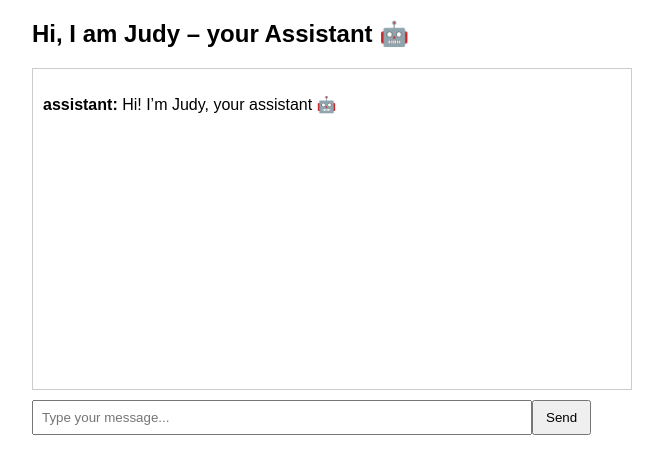
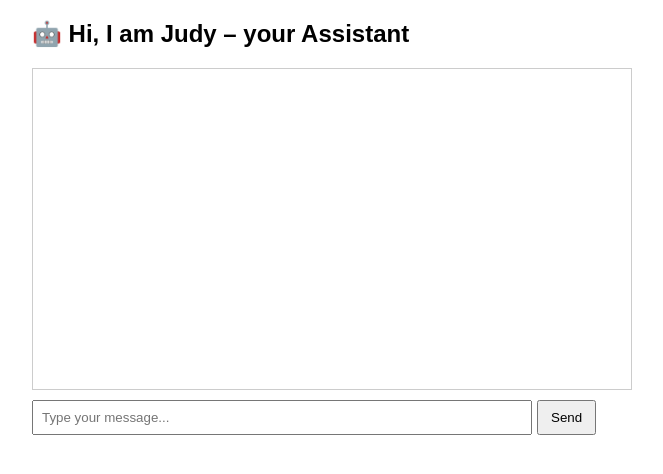
Before and after one commit to iessel-git/judy-basic-chat, a Next.js app: page / in a window 1280 px wide. Shown: the top 474 px of the page, without its empty margins (308-971 px from the left). Built offline with nearby package versions, Linux system fonts and the light colour scheme.

Commit message:
Update index.tsx

```diff
--- a/pages/index.tsx
+++ b/pages/index.tsx
@@ -1,34 +1,54 @@
 import { useState } from "react";
 
 export default function Home() {
-  const [messages, setMessages] = useState([
-    { role: "assistant", content: "Hi! I’m Judy, your assistant 🤖" },
-  ]);
+  const [messages, setMessages] = useState<{ role: string; content: string }[]>([]);
   const [input, setInput] = useState("");
 
-  const sendMessage = () => {
-    if (!input.trim()) return;
-    setMessages([...messages, { role: "user", content: input }]);
+  const sendMessage = async () => {
+    if (!input) return;
+    const userMessage = { role: "user", content: input };
+    setMessages((prev) => [...prev, userMessage]);
+
+    const res = await fetch("/api/chat", {
+      method: "POST",
+      headers: { "Content-Type": "application/json" },
+      body: JSON.stringify({ message: input })
+    });
+
+    const data = await res.json();
+    const botMessage = { role: "assistant", content: data.reply };
+    setMessages((prev) => [...prev, botMessage]);
     setInput("");
-    // Normally call API here
   };
 
   return (
-    <main style={{ maxWidth: 600, margin: "auto", fontFamily: "sans-serif" }}>
-      <h2>Hi, I am Judy – your Assistant 🤖</h2>
-      <div style={{ border: "1px solid #ccc", padding: 10, height: 300, overflowY: "auto" }}>
-        {messages.map((msg, i) => (
-          <p key={i}><strong>{msg.role}:</strong> {msg.content}</p>
+    <main style={{ maxWidth: "600px", margin: "auto", fontFamily: "sans-serif" }}>
+      <h2>🤖 Hi, I am Judy – your Assistant</h2>
+      <div
+        style={{
+          border: "1px solid #ccc",
+          padding: "10px",
+          height: "300px",
+          overflowY: "auto",
+          marginBottom: "10px"
+        }}
+      >
+        {messages.map((m, i) => (
+          <p key={i}>
+            <strong>{m.role === "user" ? "You" : "Judy"}:</strong> {m.content}
+          </p>
         ))}
       </div>
       <input
-        style={{ width: "80%", padding: 8, marginTop: 10 }}
+        style={{ width: "80%", padding: "8px" }}
         value={input}
         onChange={(e) => setInput(e.target.value)}
         onKeyDown={(e) => e.key === "Enter" && sendMessage()}
         placeholder="Type your message..."
       />
-      <button style={{ padding: "8px 12px" }} onClick={sendMessage}>Send</button>
+      <button style={{ padding: "8px 12px", marginLeft: "5px" }} onClick={sendMessage}>
+        Send
+      </button>
     </main>
   );
 }
```
